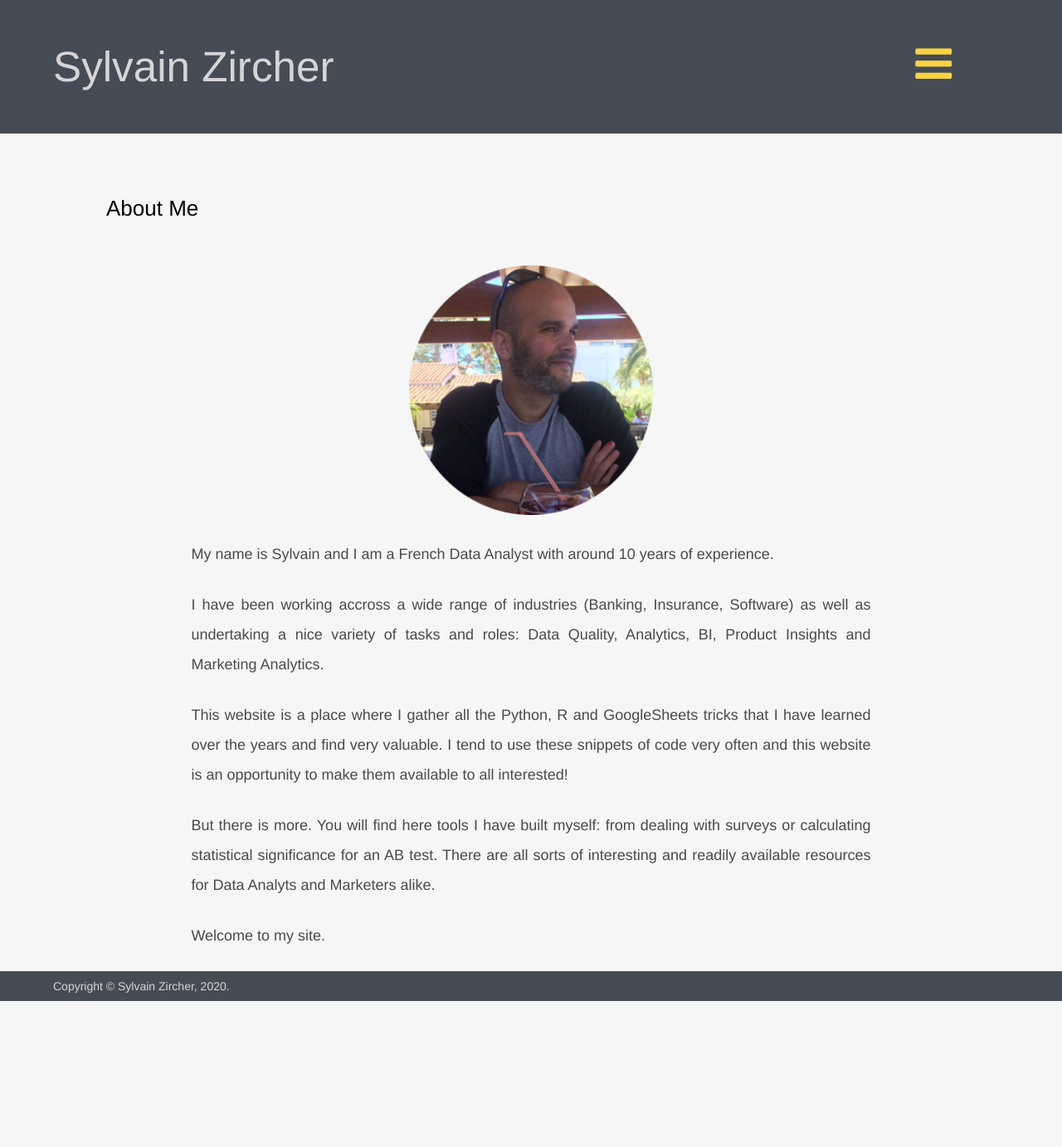
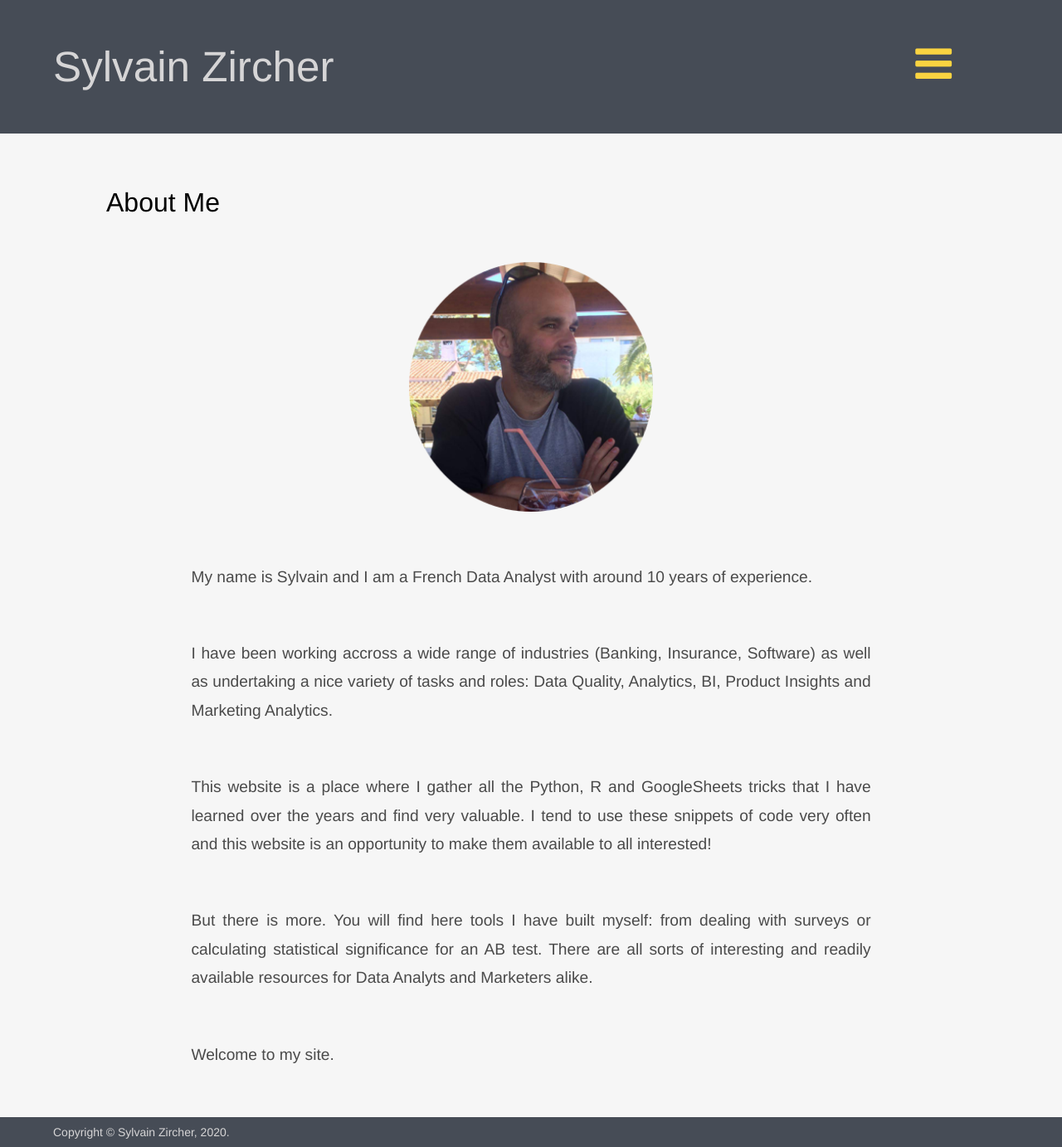
Before and after one commit to sylvainzircher/sylvainzircher.github.io, a Jekyll site: the page built from aboutme/index.html, in a window 1280 px wide. Shown: the whole page at 83% size. Built offline with Jekyll 4.4.1, drawn with Linux system fonts in a browser that asks for light colours; nearby versions of some CDN libraries; before the commit the page ends 1207 px from its top, so only the background shows below that.

Commit message:
MAking About Me responsive

```diff
--- a/_sass/modules/_aboutme.scss
+++ b/_sass/modules/_aboutme.scss
@@ -17,18 +17,28 @@
 .aboutme h1 {
 	color: black;
 	font-weight: 100;
+	/*
   font-size: 26px;
   padding-top: 50px;
   margin-top: 25px;
+  */
+  font-size: 2em;
+  margin-top: 2em;
 	font-family: $font;
 }
 
 .aboutme p {
 	font-weight: 100;
+  font-size: 1.2em;
+  line-height: 1.8em;
+  margin-top: 3em;
+  margin-bottom: 3em;
+  /*
 	margin-top: 50px;
 	margin-bottom: 50px;
 	font-size: 18px;
   line-height: 36px;
+  */
   text-align: justify;
   color: $textColor;
 }
@@ -42,24 +52,29 @@
   .aboutme, .aboutme p {
   	width: $websiteDesktopWidth;
     margin: 0 auto;
+    margin-top: 3em;
+    margin-bottom: 3em;
   }
 
   .aboutme {
     height: auto;
   }
-
+/*
   .aboutme p {
     margin-bottom: 25px;
     margin-top: 25px;
   }
-
+*/
 }
 
+/*
 @media only screen and (max-width: 480px), only screen and (max-device-width: 480px) {
   .aboutme, .aboutme p {
     width: $websiteMobileWidth;
     margin: 0 auto;
   }
+
+
 	.aboutme p {
     	font-size: $mobileParagraphFontSize;
     	line-height: 5vw;
@@ -69,4 +84,6 @@
   	.aboutme h1 {
   		font-size: $mobileTitleFontSize;
   	}
+
 }
+*/
```
Lines whose indentation alone changed are shown as unchanged.
